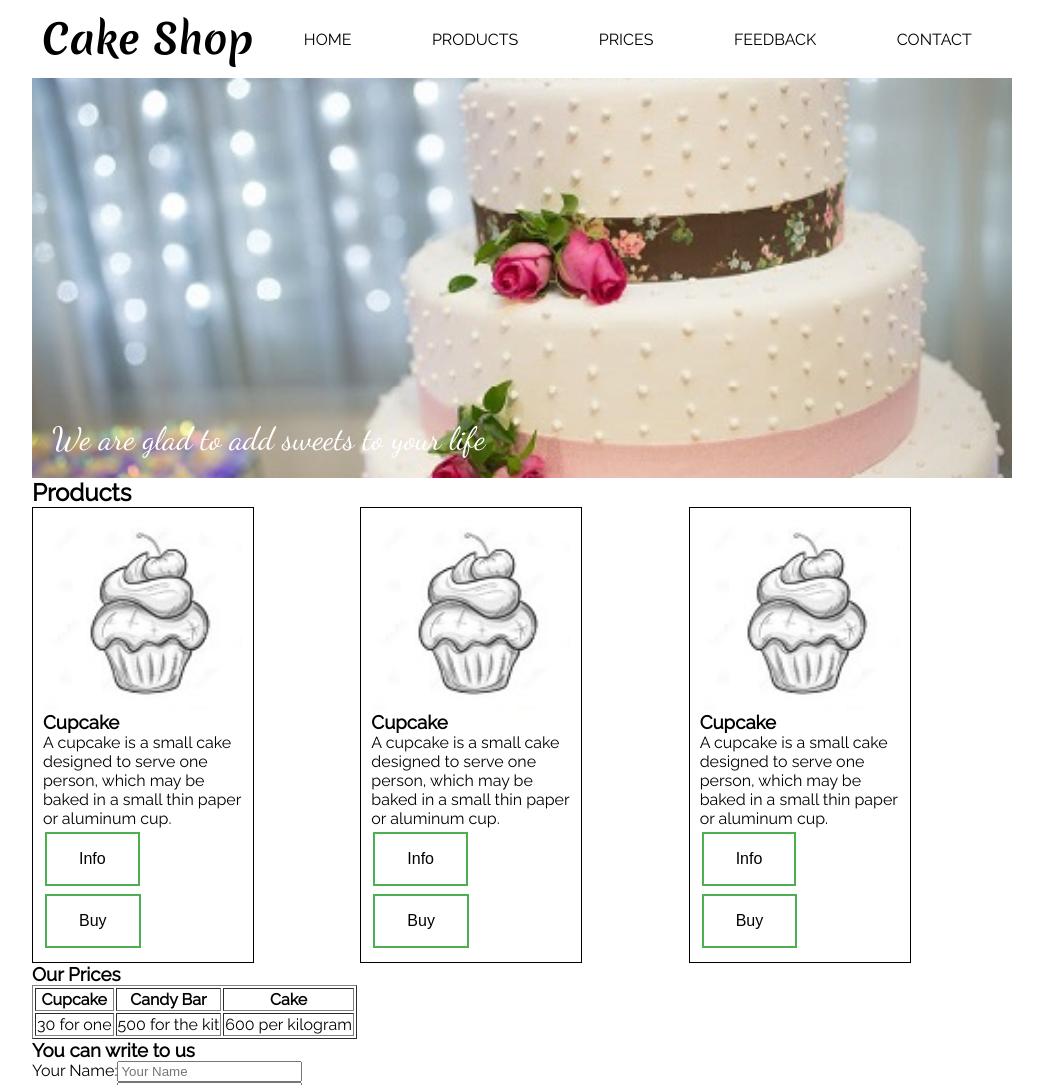
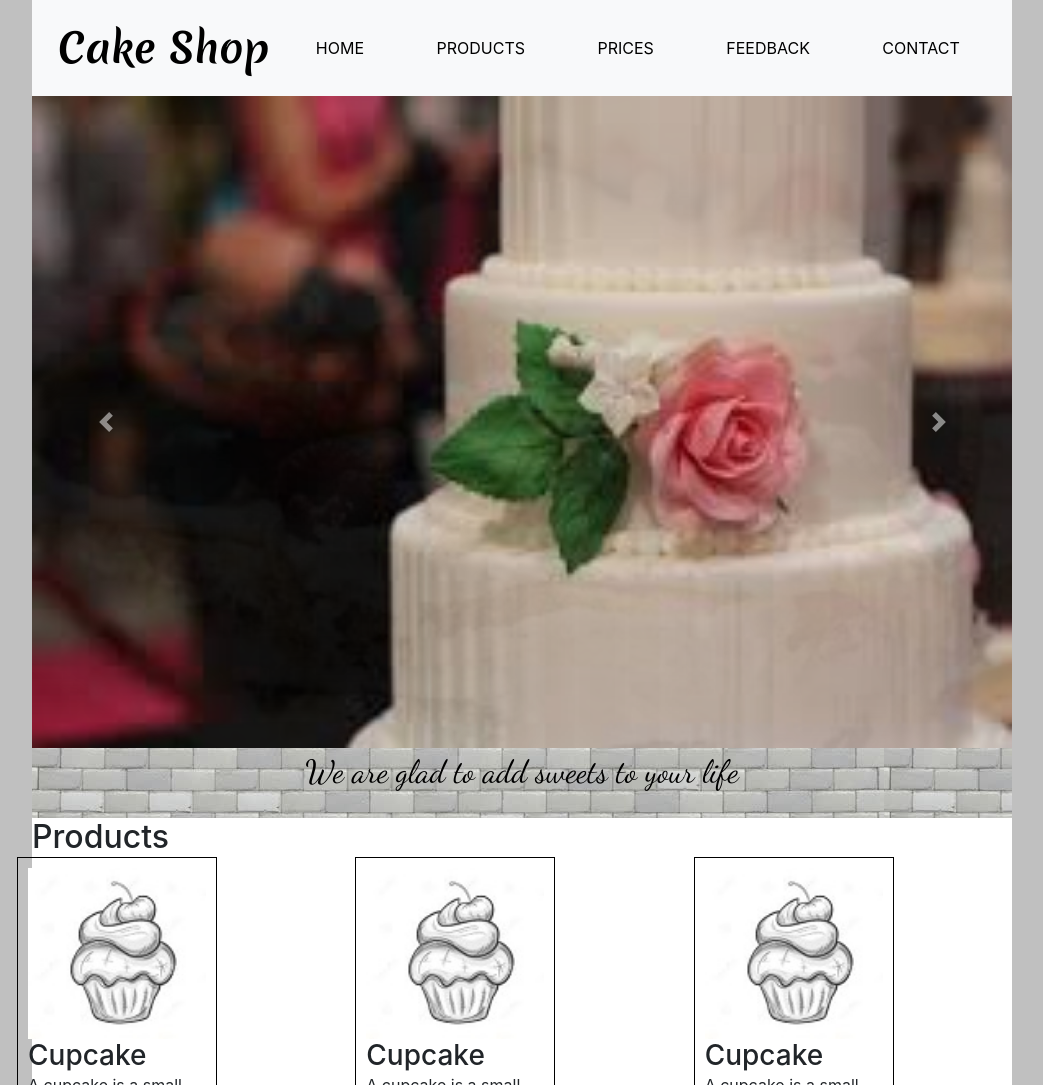
Before and after one commit to chukhra/html-cake-shop, a plain HTML site: page index.html in a window 1280 px wide. Shown: the top 1085 px of the page, without its empty margins (118-1161 px from the left). Drawn offline with nearby package versions, Linux system fonts and the light colour scheme.

Commit message:
Created page

```diff
--- a/css/index.css
+++ b/css/index.css
@@ -19,20 +19,14 @@ header nav .logo {
     font-family: 'Merienda', cursive;
     font-size: 2.0rem;
     text-align: center;
-}
-
-header nav .menu {
-    display: flex;
+    color: var(--main-font-color);
 }
 
 header nav .menu {
     padding: 0;
     justify-content: space-around;
     align-items: center;
-}
 
-header nav .menu li{
-    list-style-type: none;
 }
 
 header nav .menu a {
@@ -46,7 +40,7 @@ header nav .menu a:hover {
 }
 
 @media (min-width: 580px) {
-    header nav {
+    header nav .menu {
         display: flex;
     }
 
@@ -61,21 +55,20 @@ header nav .menu a:hover {
 }
 
 header .banner {
-    background-image: url(../img/cake-one.jpeg);
-    background-size: cover;
-    background-position: center;
-    min-height: 400px;
-    display: flex;
-    align-items: flex-end;
-
+    background-image: url(../img/background.jpg);
+    margin: 0;
+    min-height: 70px;
 }
 
 header .banner p {
     font-family: 'Dancing Script', cursive;
     font-size: 2.0rem;
-    color: var(--secondary-font-color);
-    margin: 20px;
-    padding-right: 50%;
+    color: var(--main-font-color);
+    align-items: center;
+    text-align: center;
+
+
+
 }
 .product-card {
     border: 1px solid var(--main-font-color);
@@ -107,7 +100,7 @@ header .banner p {
     }
 }
 .button {
-    background-color: #4CAF50; /* Green */
+    background-color: grey;
     border: none;
     color: white;
     padding: 16px 32px;
@@ -128,3 +121,7 @@ header .banner p {
     background-color: #4CAF50;
     color: white;
 }
+
+html {
+    background-color: #c0c0c0; /* Grey */
+}
--- a/index.html
+++ b/index.html
@@ -1,43 +1,68 @@
 <!DOCTYPE html>
 <html lang="en">
-
     <head>
         <meta charset="UTF-8">
         <meta name="viewport" content="width=device-width, initial-scale=1.0">
         <meta http-equiv="X-UA-Compatible" content="ie=edge">
         <title>Cake Shop Page</title>
+        <link rel="stylesheet" href="https://stackpath.bootstrapcdn.com/bootstrap/4.3.1/css/bootstrap.min.css" integrity="sha384-ggOyR0iXCbMQv3Xipma34MD+dH/1fQ784/j6cY/iJTQUOhcWr7x9JvoRxT2MZw1T" crossorigin="anonymous">
         <link rel="stylesheet" href="css/index.css">
     </head>
-
     <body>
         <header>
-        <nav>
-            <h1 class="logo">Cake Shop</h1>
-            <ul class="menu">
-                <li><a href="#">Home</a></li>
-                <li><a href="#">Products</a></li>
-                <li><a href="#">Prices</a></li>
-                <li><a href="#">Feedback</a></li>
-                <li><a href="#">Contact</a></li>
-            </ul>
+            <nav class="navbar navbar-expand-lg navbar-light bg-light">
+                <a class="logo" href="#">Cake Shop</a>
+                <button class="navbar-toggler" type="button" data-toggle="collapse" data-target="#navbarNavAltMarkup" aria-controls="navbarNavAltMarkup" aria-expanded="false" aria-label="Toggle navigation">
+                    <span class="navbar-toggler-icon"></span>
+                </button>
+                <div class="collapse navbar-collapse" id="navbarNavAltMarkup">
+                    <div class="menu">
+                        <a class="nav-item nav-link active" href="#">
+                            Home <span class="sr-only">(cur rent)</span>
+                        </a>
+                        <a class="nav-item nav-link" href="product-list">Products</a>
+                        <a class="nav-item nav-link" href="#">Prices</a>
+                        <a class="nav-item nav-link" href="#">Feedback</a>
+                        <a class="nav-item nav-link" href="#">Contact</a>
+                    </div>
+                </div>
             </nav>
+            <div id="carouselCakeFade" class="carousel slide carousel-fade" data-ride="carousel">
+                <div class="carousel-inner">
+                    <div class="carousel-item active">
+                        <img src="img/weddingcake.jpeg" class="d-block w-100" alt="Wedding cake">
+                    </div>
+                    <div class="carousel-item">
+                        <img src="img/fruitcake.jpeg" class="d-block w-100" alt="Fruitcake">
+                    </div>
+                    <div class="carousel-item">
+                        <img src="img/cupcakes.jpeg" class="d-block w-100" alt="Сhocolate cupcakes">
+                    </div>
+                </div>
+                <a class="carousel-control-prev" href="#carouselCakeFade" role="button" data-slide="prev">
+                    <span class="carousel-control-prev-icon" aria-hidden="true"></span>
+                    <span class="sr-only">Previous</span>
+                </a>
+                <a class="carousel-control-next" href="#carouselCakeFade" role="button" data-slide="next">
+                    <span class="carousel-control-next-icon" aria-hidden="true"></span>
+                    <span class="sr-only">Next</span>
+                </a>
+            </div>
             <div class="banner" id="home">
                 <p>We are glad to add sweets to your life</p>
             </div>
         </header>
         <main>
             <h2>Products</h2>
-        <div class="product-list">
+            <div class="product-list row">
                 <article class="product-card">
                     <img src="img/cupcake.jpg" alt="Cupcake picture">
                     <h3>Cupcake</h3>
                     <p>A cupcake is a small cake designed to serve one person, which may be baked in a small thin paper or aluminum cup.</p>
                     <div class="button-container">
-                    <button class="button">
-                        Info
+                        <button class="button">Info
                     </button>
-                    <button class="button">
-                        Buy
+                        <button class="button">Buy
                     </button>
                     </div>
                 </article>
@@ -46,11 +71,9 @@
                     <h3>Cupcake</h3>
                     <p>A cupcake is a small cake designed to serve one person, which may be baked in a small thin paper or aluminum cup.</p>
                     <div class="button-container">
-                    <button class="button">
-                        Info
+                        <button class="button">Info
                     </button>
-                    <button class="button">
-                        Buy
+                        <button class="button">Buy
                     </button>
                     </div>
                 </article>
@@ -59,11 +82,9 @@
                     <h3>Cupcake</h3>
                     <p>A cupcake is a small cake designed to serve one person, which may be baked in a small thin paper or aluminum cup.</p>
                     <div class="button-container">
-                    <button class="button">
-                        Info
+                        <button class="button">Info
                     </button>
-                    <button class="button">
-                        Buy
+                        <button class="button">Buy
                     </button>
                     </div>
                 </article>
@@ -86,10 +107,15 @@
             <div id="feedback">
                 <h3>You can write to us</h3>
                 <form method="POST" action="https://formspree.io/julja.2008@gmail.com">
-                <label>Your Name:<input type="text" placeholder="Your Name" name="your-name"></label><br>
+                    <label>
+                        Your Name:<input type="text" placeholder="Your Name" name="your-name">
+                    </label>
+                    <br>
                     <label for="email-input">Your Email:</label>
-                <input type="email" name="your-email" placeholder="Your Email" id="email-input"><br>
-                <textarea placeholder="Message"></textarea><br>
+                    <input type="email" name="your-email" placeholder="Your Email" id="email-input">
+                    <br>
+                    <textarea placeholder="Message"></textarea>
+                    <br>
                     <input type="submit" value="Send">
                     <input type="reset" value="Reset">
                 </form>
@@ -105,7 +131,9 @@
             </div>
             <span>Сopyright 2019</span>
         </footer>
+        <script src="https://code.jquery.com/jquery-3.3.1.slim.min.js" integrity="sha384-q8i/X+965DzO0rT7abK41JStQIAqVgRVzpbzo5smXKp4YfRvH+8abtTE1Pi6jizo" crossorigin="anonymous"></script>
+        <script src="https://cdnjs.cloudflare.com/ajax/libs/popper.js/1.14.7/umd/popper.min.js" integrity="sha384-UO2eT0CpHqdSJQ6hJty5KVphtPhzWj9WO1clHTMGa3JDZwrnQq4sF86dIHNDz0W1" crossorigin="anonymous"></script>
+        <script src="https://stackpath.bootstrapcdn.com/bootstrap/4.3.1/js/bootstrap.min.js" integrity="sha384-JjSmVgyd0p3pXB1rRibZUAYoIIy6OrQ6VrjIEaFf/nJGzIxFDsf4x0xIM+B07jRM" crossorigin="anonymous"></script>
         <script src="js/index.js"></script>
     </body>
-
 </html>
--- a/js/index.js
+++ b/js/index.js
@@ -0,0 +1,11 @@
+$(function() {
+    $('.smooth').on('click', function(event) {
+        var target = $(this.getAttribute('href'));
+        if (target.length) {
+            event.preventDefault();
+            $('html, body').stop().animate({
+                scrollTop: target.offset().top
+            }, 500);
+        }
+    });
+});
```
Also changed, not shown: img/background.jpg (added), img/cake-one.jpeg (deleted), img/cupcakes.jpeg (added), img/fruitcake.jpeg (added), img/weddingcake.jpeg (added). Lines whose indentation alone changed are shown as unchanged.
